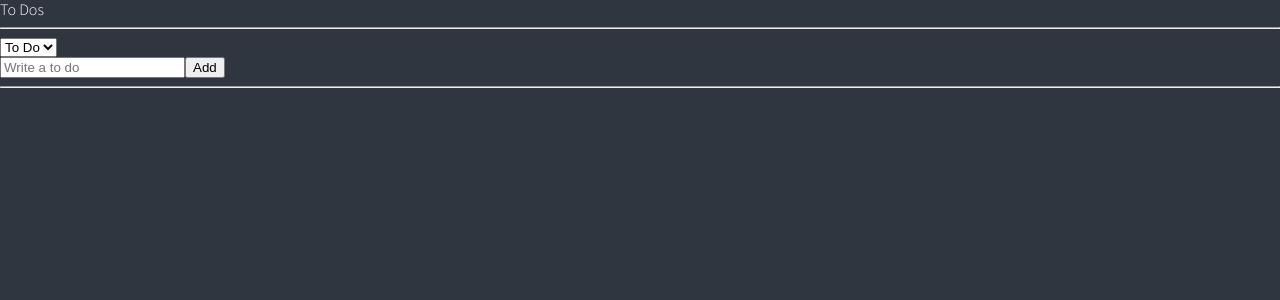
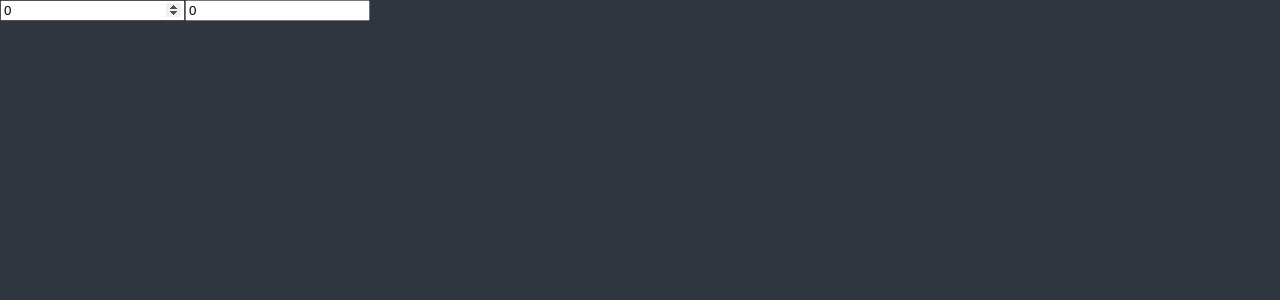
Before and after one commit to FE-Nerdy/react-masterclass, a React (Create React App) app in the folder Re-Study/react-masterclass/: page / in a window 1280 px wide. Shown: the top 300 px of the page. Built offline with nearby package versions, Linux system fonts and the light colour scheme.

Commit message:
Trello Clone

```diff
--- a/Re-Study/react-masterclass/src/App.tsx
+++ b/Re-Study/react-masterclass/src/App.tsx
@@ -1,78 +1,24 @@
 import React from "react";
-import { createGlobalStyle } from "styled-components";
-import ToDoList from "./components/ToDoList.tsx";
+import { useRecoilState, useRecoilValue } from "recoil";
+import { hourSelector, minuteState } from "./atoms";
 
-const GlobalStyle = createGlobalStyle`
-@import url('https://fonts.googleapis.com/css2?family=Source+Sans+Pro:wght@300;400&display=swap');
-html, body, div, span, applet, object, iframe,
-h1, h2, h3, h4, h5, h6, p, blockquote, pre,
-a, abbr, acronym, address, big, cite, code,
-del, dfn, em, img, ins, kbd, q, s, samp,
-small, strike, strong, sub, sup, tt, var,
-b, u, i, center,
-dl, dt, dd, menu, ol, ul, li,
-fieldset, form, label, legend,
-table, caption, tbody, tfoot, thead, tr, th, td,
-article, aside, canvas, details, embed,
-figure, figcaption, footer, header, hgroup,
-main, menu, nav, output, ruby, section, summary,
-time, mark, audio, video {
-  margin: 0;
-  padding: 0;
-  border: 0;
-  font-size: 100%;
-  font: inherit;
-  vertical-align: baseline;
-}
-/* HTML5 display-role reset for older browsers */
-article, aside, details, figcaption, figure,
-footer, header, hgroup, main, menu, nav, section {
-  display: block;
-}
-/* HTML5 hidden-attribute fix for newer browsers */
-*[hidden] {
-    display: none;
-}
-body {
-  line-height: 1;
-}
-menu, ol, ul {
-  list-style: none;
-}
-blockquote, q {
-  quotes: none;
-}
-blockquote:before, blockquote:after,
-q:before, q:after {
-  content: '';
-  content: none;
-}
-table {
-  border-collapse: collapse;
-  border-spacing: 0;
-}
-* {
-  box-sizing: border-box;
-}
-body {
-  font-weight: 300;
-  font-family: 'Source Sans Pro', sans-serif;
-  background-color:${(props) => props.theme.bgColor};
-  color:${(props) => props.theme.textColor};
-  line-height: 1.2;
-}
-a {
-  text-decoration:none;
-  color:inherit;
-}
-`;
 
 function App() {
+  const [minutes, setMinutes] = useRecoilState(minuteState);
+  const hours = useRecoilValue(hourSelector);
+  const onMinutesChange = (event: React.FormEvent<HTMLInputElement>) => {
+    setMinutes(+event.currentTarget.value);
+  };
   return (
-    <>
-      <GlobalStyle />
-      <ToDoList />
-    </>
+    <div>
+      <input
+        value={minutes}
+        onChange={onMinutesChange}
+        type="number"
+        placeholder="Minutes"
+      />
+      <input value={hours} type="number" placeholder="Hours" />
+    </div>
   );
 }
 
--- a/Re-Study/react-masterclass/src/atoms.tsx
+++ b/Re-Study/react-masterclass/src/atoms.tsx
@@ -1,32 +1,14 @@
 import { atom, selector } from "recoil";
 
-export enum Categories {
-    "TO_DO" = "TO_DO",
-    "DOING" = "DOING",
-    "DONE" = "DONE",
-}
-
-export interface IToDo {
-    text: string;
-    id: number;
-    category: Categories;
-}
-
-export const categoryState = atom<Categories>({
-    key: "category",
-    default: Categories.TO_DO,
+export const minuteState = atom({
+    key: "minutes",
+    default: 0,
 });
 
-export const toDoState = atom<IToDo[]>({
-    key: "toDo",
-    default: [],
-});
-
-export const toDoSelector = selector({
-    key: "toDoSelector",
+export const hourSelector = selector({
+    key: "hours",
     get: ({ get }) => {
-        const toDos = get(toDoState);
-        const category = get(categoryState);
-        return toDos.filter((toDo) => toDo.category === category);
+        const minutes = get(minuteState);
+        return minutes / 60;
     },
 });
--- a/Re-Study/react-masterclass/src/components/CreateToDo.tsx
+++ /dev/null
@@ -1,34 +0,0 @@
-import React from "react";
-import { useForm } from "react-hook-form";
-import { useRecoilValue, useSetRecoilState } from "recoil";
-import { categoryState, toDoState } from "../atoms";
-
-interface IForm {
-    toDo: string;
-}
-
-function CreateToDo() {
-    const setToDos = useSetRecoilState(toDoState);
-    const category = useRecoilValue(categoryState);
-    const { register, handleSubmit, setValue } = useForm<IForm>();
-    const handleValid = ({ toDo }: IForm) => {
-        setToDos((oldToDos) => [
-            { text: toDo, id: Date.now(), category },
-            ...oldToDos,
-        ]);
-        setValue("toDo", "");
-    };
-    return (
-        <form onSubmit={handleSubmit(handleValid)}>
-            <input
-                {...register("toDo", {
-                    required: "Please write a To Do",
-                })}
-                placeholder="Write a to do"
-            />
-            <button>Add</button>
-        </form>
-    );
-}
-
-export default CreateToDo;
--- a/Re-Study/react-masterclass/src/components/ToDo.tsx
+++ /dev/null
@@ -1,44 +0,0 @@
-import React from "react";
-import { useSetRecoilState } from "recoil";
-import { Categories, IToDo, toDoState } from "../atoms";
-
-function ToDo({ text, category, id }: IToDo) {
-    const setToDos = useSetRecoilState(toDoState);
-    const onClick = (event: React.MouseEvent<HTMLButtonElement>) => {
-        const {
-            currentTarget: { name },
-        } = event;
-        setToDos((oldToDos) => {
-            const targetIndex = oldToDos.findIndex((toDo) => toDo.id === id);
-            const newToDo = { text, id, category: name as any };
-            return [
-                ...oldToDos.slice(0, targetIndex),
-                newToDo,
-                ...oldToDos.slice(targetIndex + 1),
-            ];
-        });
-    };
-
-    return (
-        <li>
-            <span>{text}</span>
-            {category !== Categories.DOING && (
-                <button name={Categories.DOING} onClick={onClick}>
-                    Doing
-                </button>
-            )}
-            {category !== Categories.TO_DO && (
-                <button name={Categories.TO_DO} onClick={onClick}>
-                    To Do
-                </button>
-            )}
-            {category !== Categories.DONE && (
-                <button name={Categories.DONE} onClick={onClick}>
-                    Done
-                </button>
-            )}
-        </li>
-    );
-}
-
-export default ToDo;
--- a/Re-Study/react-masterclass/src/components/ToDoList.tsx
+++ /dev/null
@@ -1,32 +0,0 @@
-import React from "react";
-import { useRecoilState, useRecoilValue } from "recoil";
-import { Categories, categoryState, toDoSelector } from "../atoms";
-import CreateToDo from "./CreateToDo";
-import ToDo from "./ToDo";
-
-function ToDoList() {
-  const toDos = useRecoilValue(toDoSelector);
-  const [category, setCategory] = useRecoilState(categoryState);
-  const onInput = (event: React.FormEvent<HTMLSelectElement>) => {
-    setCategory(event.currentTarget.value as any);
-  };
-  console.log(toDos);
-  return (
-    <div>
-      <h1>To Dos</h1>
-      <hr />
-      <select value={category} onInput={onInput}>
-        <option value={Categories.TO_DO}>To Do</option>
-        <option value={Categories.DOING}>Doing</option>
-        <option value={Categories.DONE}>Done</option>
-      </select>
-      <CreateToDo />
-      <hr />
-      {toDos?.map((toDo) => (
-        <ToDo key={toDo.id} {...toDo} />
-      ))}
-    </div>
-  );
-}
-
-export default ToDoList;
--- a/Re-Study/react-masterclass/src/index.tsx
+++ b/Re-Study/react-masterclass/src/index.tsx
@@ -3,6 +3,74 @@
 import { RecoilRoot } from "recoil";
 import { ThemeProvider } from "styled-components";
 import App from "./App.tsx";
+
+import { createGlobalStyle } from "styled-components";
+
+const GlobalStyle = createGlobalStyle`
+@import url('https://fonts.googleapis.com/css2?family=Source+Sans+Pro:wght@300;400&display=swap');
+html, body, div, span, applet, object, iframe,
+h1, h2, h3, h4, h5, h6, p, blockquote, pre,
+a, abbr, acronym, address, big, cite, code,
+del, dfn, em, img, ins, kbd, q, s, samp,
+small, strike, strong, sub, sup, tt, var,
+b, u, i, center,
+dl, dt, dd, menu, ol, ul, li,
+fieldset, form, label, legend,
+table, caption, tbody, tfoot, thead, tr, th, td,
+article, aside, canvas, details, embed,
+figure, figcaption, footer, header, hgroup,
+main, menu, nav, output, ruby, section, summary,
+time, mark, audio, video {
+  margin: 0;
+  padding: 0;
+  border: 0;
+  font-size: 100%;
+  font: inherit;
+  vertical-align: baseline;
+}
+/* HTML5 display-role reset for older browsers */
+article, aside, details, figcaption, figure,
+footer, header, hgroup, main, menu, nav, section {
+  display: block;
+}
+/* HTML5 hidden-attribute fix for newer browsers */
+*[hidden] {
+    display: none;
+}
+body {
+  line-height: 1;
+}
+menu, ol, ul {
+  list-style: none;
+}
+blockquote, q {
+  quotes: none;
+}
+blockquote:before, blockquote:after,
+q:before, q:after {
+  content: '';
+  content: none;
+}
+table {
+  border-collapse: collapse;
+  border-spacing: 0;
+}
+* {
+  box-sizing: border-box;
+}
+body {
+  font-weight: 300;
+  font-family: 'Source Sans Pro', sans-serif;
+  background-color:${(props) => props.theme.bgColor};
+  color:${(props) => props.theme.textColor};
+  line-height: 1.2;
+}
+a {
+  text-decoration:none;
+  color:inherit;
+}
+`;
+
 
 import { darkTheme } from "./theme";
 
@@ -11,6 +79,7 @@
   <React.StrictMode>
     <RecoilRoot>
       <ThemeProvider theme={darkTheme}>
+        <GlobalStyle />
         <App />
       </ThemeProvider>
     </RecoilRoot>
```
